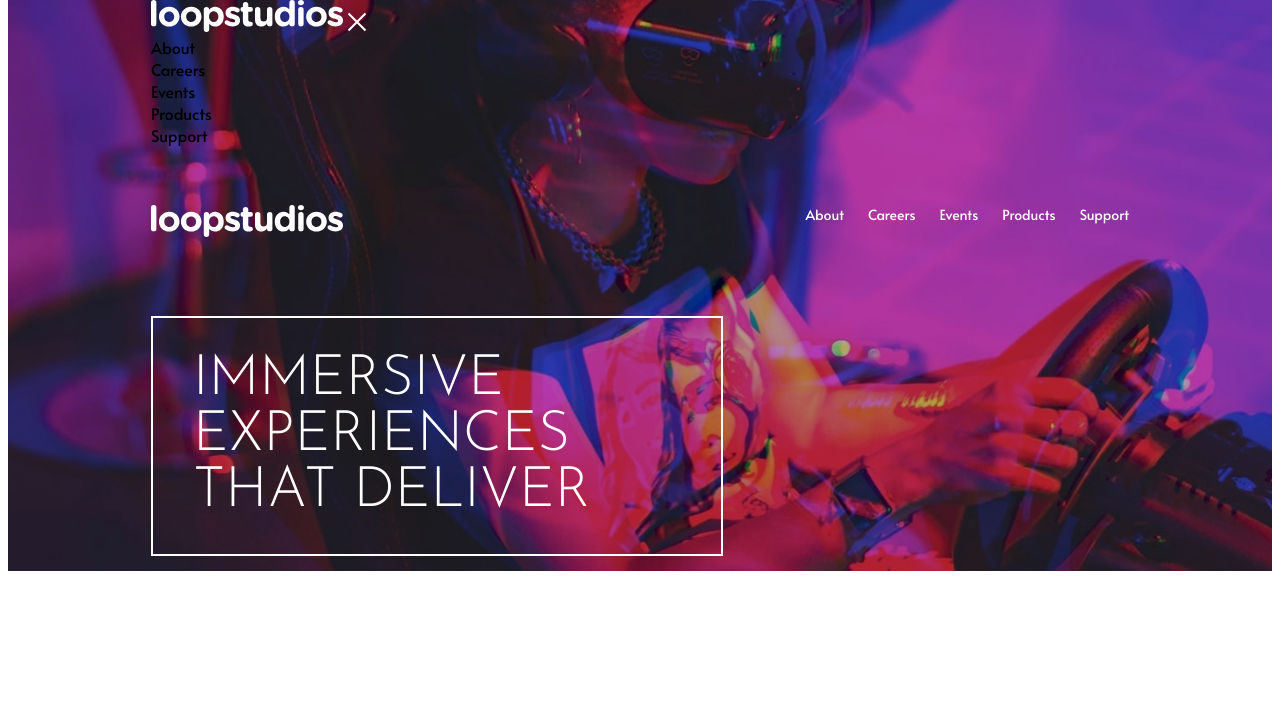
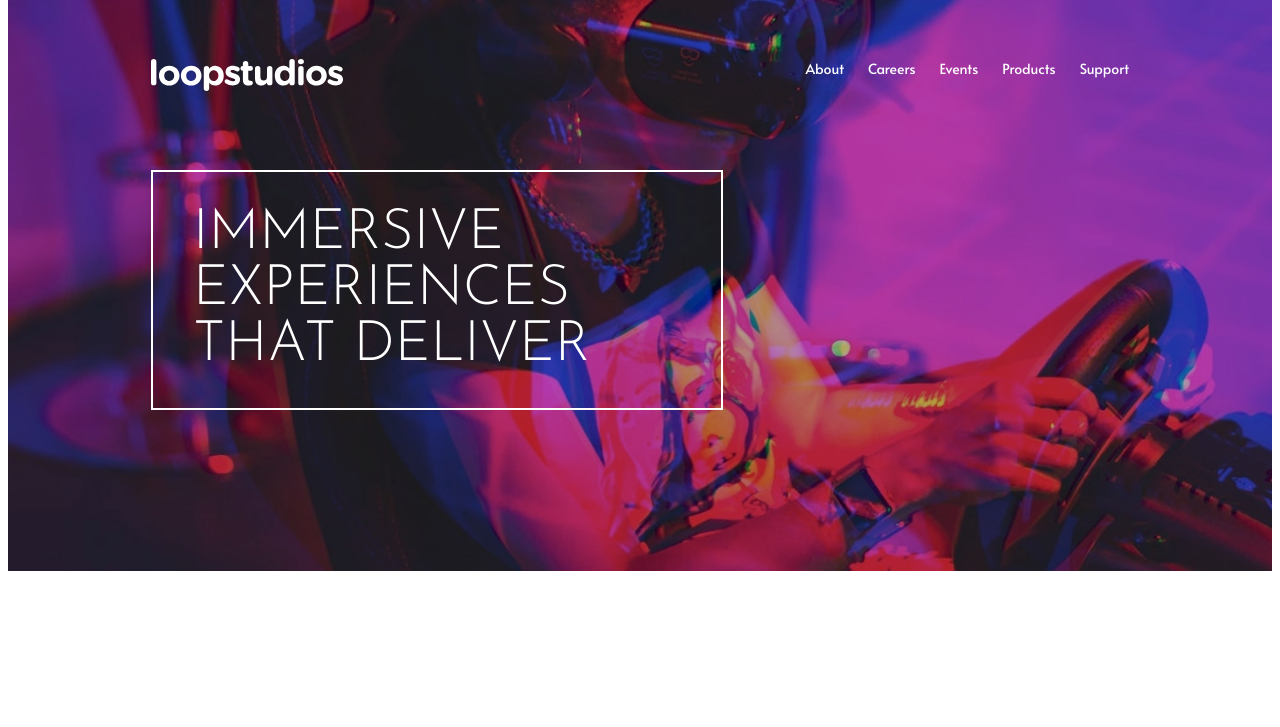
Before and after one commit to khoinpb96/loopstudios-landing-page-main, a plain HTML site: page index.html in a window 1280 px wide. Shown: the top 727 px of the page. Drawn offline with Linux system fonts and the light colour scheme.

Commit message:
Update index.html
navBar mb fix

```diff
--- a/index.html
+++ b/index.html
@@ -17,7 +17,7 @@
     <img src="./images/desktop/image-hero.jpg" alt="" class="hero pc" />
     <img src="./images/mobile/image-hero.jpg" alt="" class="hero mb" />
     <!-- NAVBAR for MOBILE-->
-    <div class="navBar-mb opened">
+    <div class="navBar-mb mb">
       <div class="container">
         <div class="navBar-mb__row">
           <img src="./images/logo.svg" alt="" class="logo" />
```
